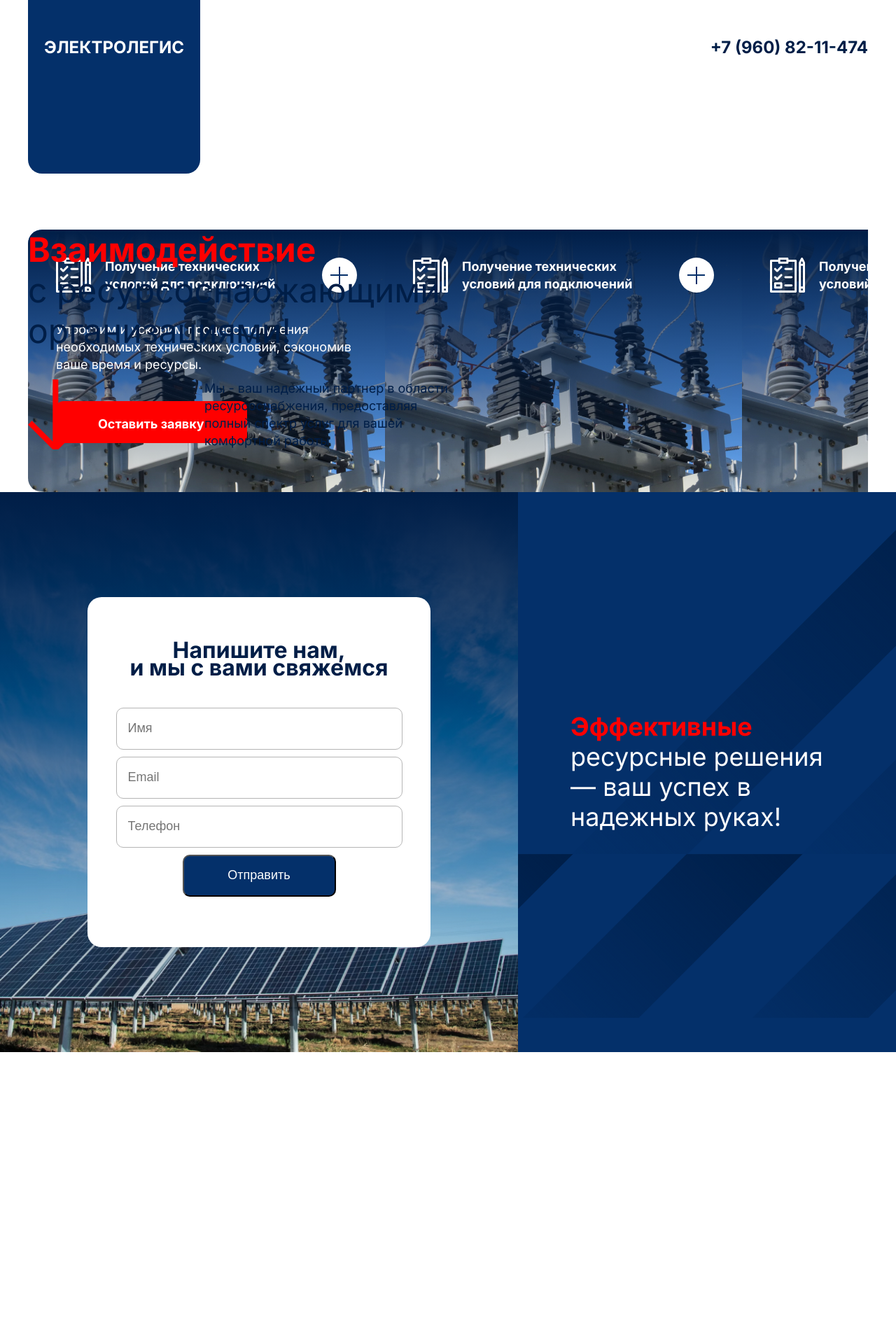
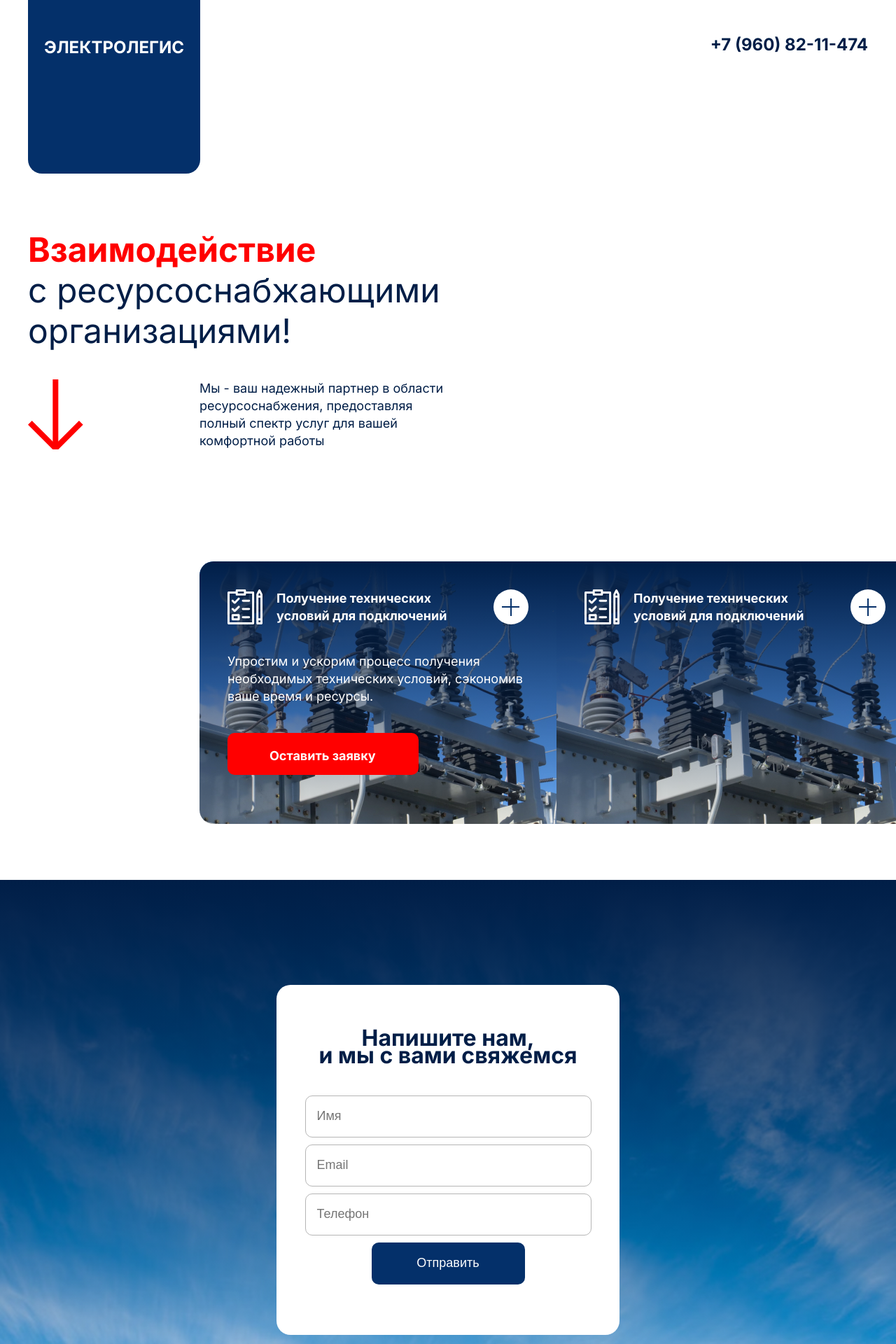
Before and after one commit to grklakg/electrolegis, a PHP site: page / in a window 1280 px wide. Shown: the top 1920 px of the page at 70% size. Before the commit the page ends 1503 px from the top, so only its background shows below. Run offline with PHP 8.4, Linux system fonts and the light colour scheme.

Commit message:
media hi-res laptops and desktops

```diff
--- a/css/style.css
+++ b/css/style.css
@@ -106,25 +106,19 @@ body {
 }
 
 .header {
-    background-color: white;
     display: flex;
     justify-content: space-between;
     align-items: baseline;
-    width: var(--header-width);
     max-width: var(--header-width);
     height: var(--header-height);
-    margin-left: auto;
-    margin-right: auto;
-    left: 0;
-    right: 0;
     margin: 0 auto var(--header-margin-bottom) auto;
 }
 
 .logo {
+    position: fixed;
     padding-top: 51px;
     width: 246px;
     height: 248px;
-    left: 120px;
     border-radius: 0px 0px 20px 20px;
     background: var(--blue-color);
 }
@@ -134,6 +128,8 @@ body {
 }
 
 .phone-number {
+    margin: 0 0 auto auto;
+    padding-top: 51px;
     font-size: 24px;
 }
 
@@ -143,24 +139,13 @@ body {
     justify-content: space-between;
     max-width: var(--header-width);
     margin: 0 auto;
-    /* height: calc(100vh - var(--header-height) - var(--header-margin-bottom)); */
 }
 
 .cover {
     overflow-y: auto;
-    /* height: calc(100vh - var(--header-height) - var(--header-margin-bottom)); */
     display: flex;
     justify-content: space-between;
     width: 100%;
-    -ms-overflow-style: none;
-    /* for Internet Explorer, Edge */
-    scrollbar-width: none;
-    /* for Firefox */
-}
-
-.cover::-webkit-scrollbar {
-    display: none;
-    /* for Chrome, Safari, and Opera */
 }
 
 .bottom-block {
@@ -181,25 +166,19 @@ body {
     line-height: 25.2px;
 }
 
+.about-us .text-regular {
+    width: 355px;
+}
+
 .services {
     margin: 0 0 auto auto;
     overflow: hidden;
-    /* overflow-y: auto;
-    overflow-x: hidden; */
     width: 510px;
     height: max-content;
-    /* height: calc(100vh - var(--header-height) - var(--header-margin-bottom)); */
     border-radius: 20px 20px 0px 0px;
-    -ms-overflow-style: none;
-    /* for Internet Explorer, Edge */
-    scrollbar-width: none;
-    /* for Firefox */
 }
 
-.services::-webkit-scrollbar {
-    display: none;
-    /* for Chrome, Safari, and Opera */
-}
+
 
 .card {
     width: 510px;
@@ -208,6 +187,7 @@ body {
     background-position: center;
     color: white;
     padding: 40px;
+    margin: 0;
 }
 
 .card1 {
@@ -282,6 +262,7 @@ body {
     background-color: var(--blue-color);
     background-image: url('../img/lines.svg');
     background-repeat: round;
+    background-size: cover;
 }
 
 .tagline-text {
@@ -331,6 +312,8 @@ body {
     background-color: var(--blue-color);
     margin-bottom: 10px;
     text-align: center;
+    border: 0;
+    box-shadow: none;
 }
 
 @media (min-width:320px) {
@@ -358,25 +341,51 @@ body {
 @media (max-width:1281px) {
 
     /* hi-res laptops and desktops */
+
+    :root {
+        --header-width: 944px;
+    }
+
+    .header {
+        max-width: none;
+        position: sticky;
+        margin: 0 40px var(--header-margin-bottom) 40px;
+    }
+
+    .container {
+        margin: 0;
+        max-width: 100vw;
+    }
+
+    .logo {
+        position: static;
+    }
+
+    .main-info {
+        position: sticky;
+        left: 40px;
+    }
+
     .cover {
         flex-direction: column;
     }
 
     .services {
         display: flex;
-        overflow-y: auto;
-        overflow-x: auto;
-        width: auto;
+        margin: 160px 0 80px 285px;
+        overflow: auto;
+        width: max-content;
         height: 375px;
         border-radius: 20px 0px 0px 20px;
-        -ms-overflow-style: none;
-        /* for Internet Explorer, Edge */
-        scrollbar-width: none;
-        /* for Firefox */
+
     }
 
-    .services::-webkit-scrollbar {
-        display: none;
-        /* for Chrome, Safari, and Opera */
+    .bottom-block {
+        display: block;
+    }
+
+    .contact-block, .tagline-block {
+        width: 100%;
+        position: static;
     }
 }
```
Also changed, not shown: index.html (+1 -7 lines).
